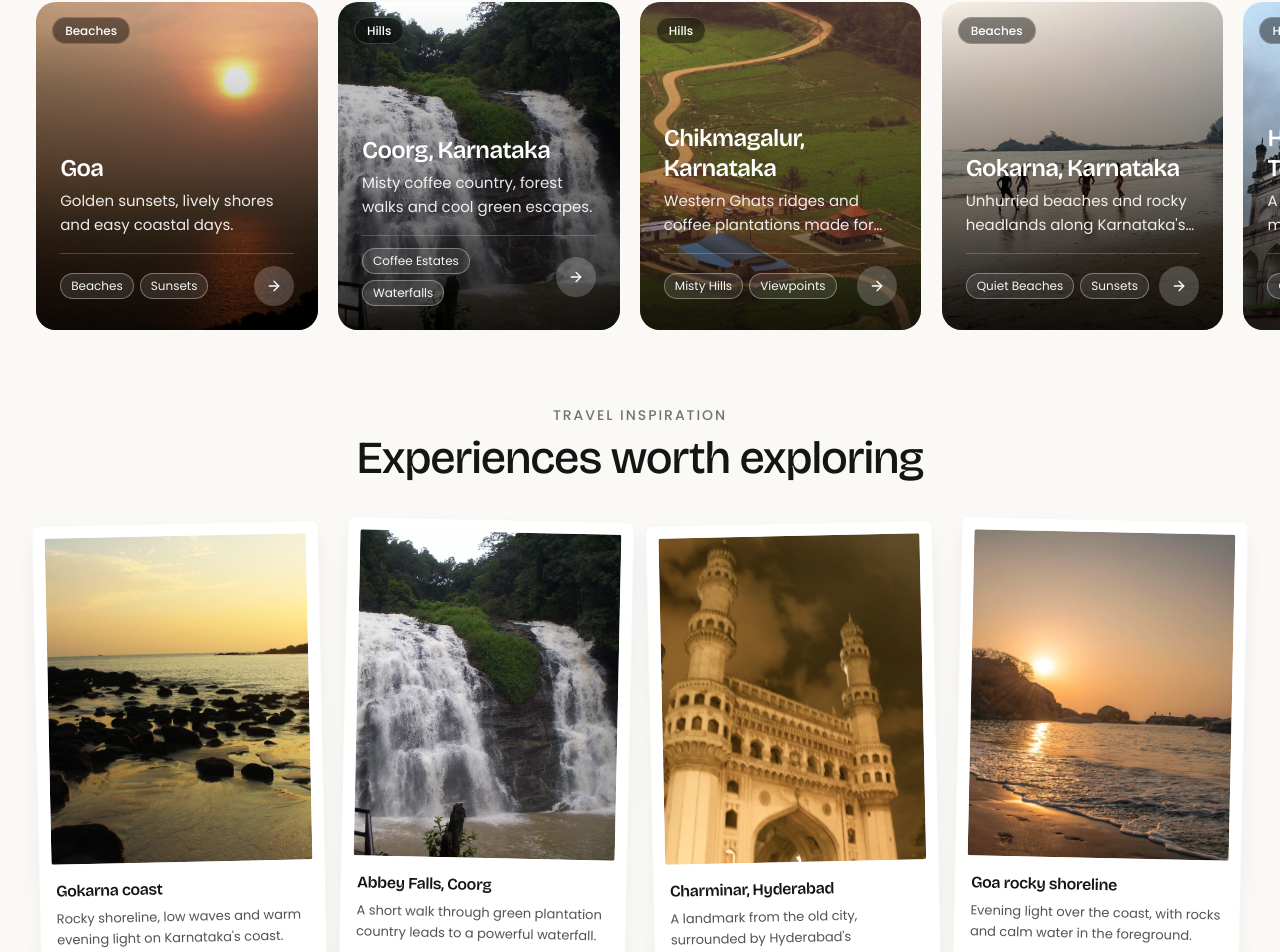
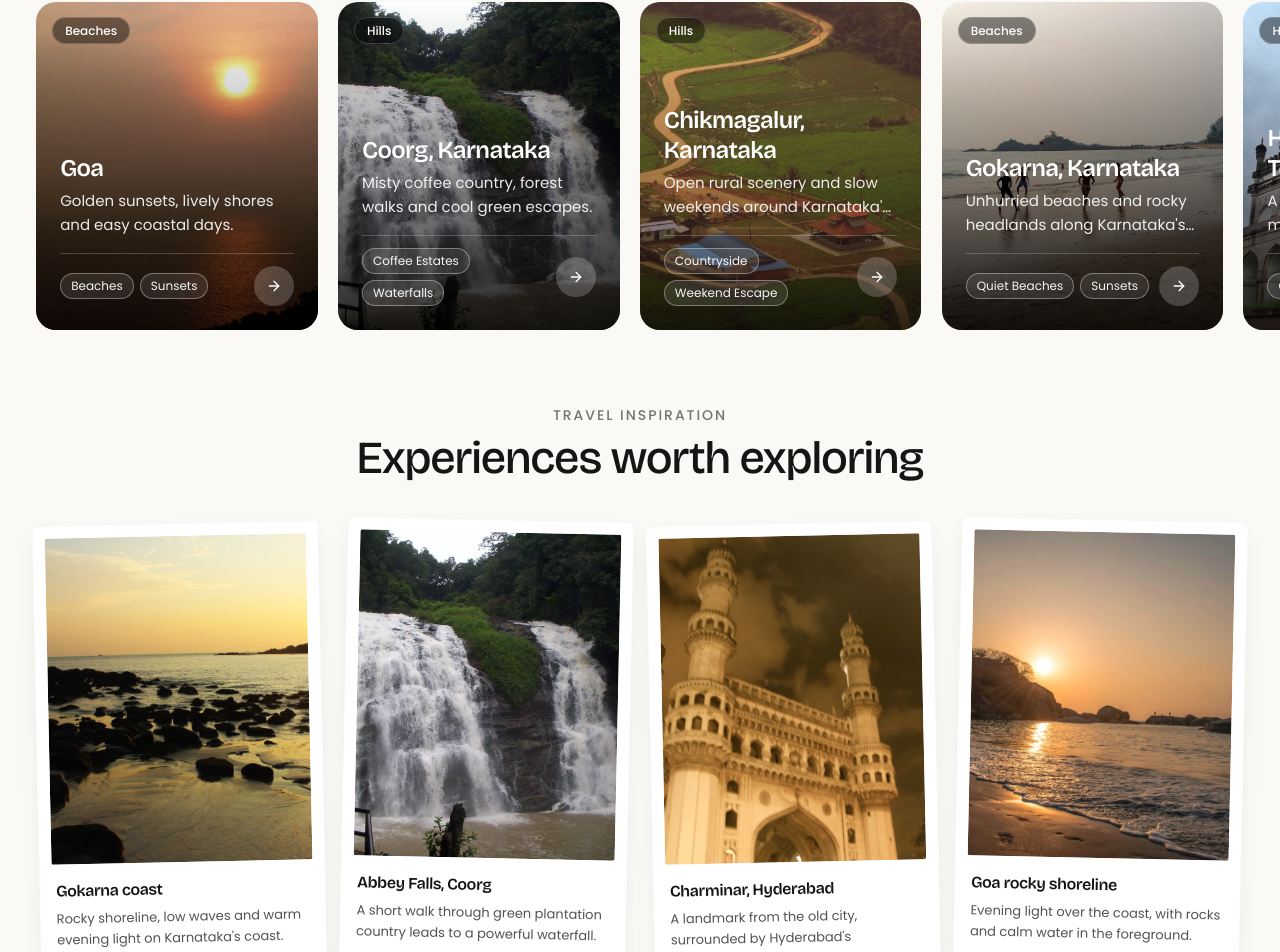
Before and after one commit to hriksinha1/Trip, a React (Vite) app: page / in a window 1280 px wide. Shown: the part 2891-3843 px from the top of the page. Built offline with nearby package versions, Linux system fonts and the light colour scheme.

Commit message:
Align destination descriptions with available verified photography

```diff
--- a/src/data/destinations.ts
+++ b/src/data/destinations.ts
@@ -46,8 +46,8 @@ export const destinations: Destination[] = [
     name: "Chikmagalur",
     state: "Karnataka",
     categories: ["Hills", "Nature", "Weekend Trips"],
-    tags: ["Misty Hills", "Viewpoints"],
-    description: "Western Ghats ridges and coffee plantations made for slow weekends.",
+    tags: ["Countryside", "Weekend Escape"],
+    description: "Open rural scenery and slow weekends around Karnataka's hill country.",
     badge: "Hills",
     imageId: "dest_chikmagalur",
   },
@@ -106,8 +106,8 @@ export const destinations: Destination[] = [
     name: "Ooty",
     state: "Tamil Nadu",
     categories: ["Hills"],
-    tags: ["Tea Gardens", "Nilgiris"],
-    description: "Rolling tea gardens and cool air in the Nilgiri hills.",
+    tags: ["Nilgiris", "Hill Escapes"],
+    description: "Open hillsides and quieter countryside in the Nilgiri region.",
     badge: "Hills",
     imageId: "dest_ooty",
   },
```
